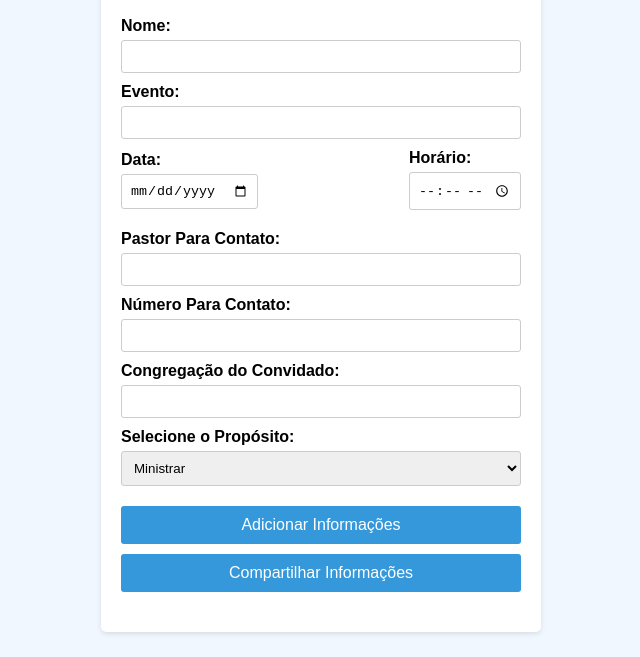
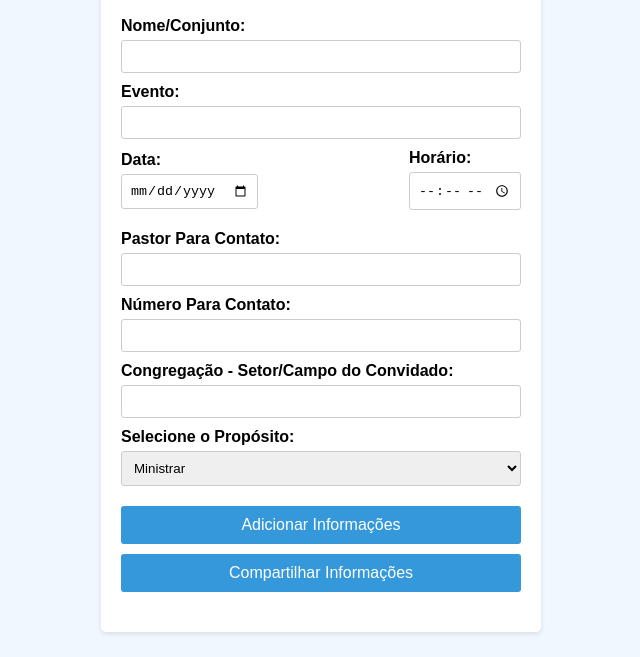
Before and after one commit to Daviddsn/solicitarconvite, a plain HTML site: page index.html in a window 1280 px wide. Shown: the part 143-800 px from the top of the page, without its empty margins (319-959 px from the left). Drawn offline with Linux system fonts and the light colour scheme.

Commit message:
correção do negrito

```diff
--- a/index.html
+++ b/index.html
@@ -10,7 +10,7 @@
     <div class="container">
         <h1>Formulário de Solicitação De Convite</h1>
         <form id="contact-form">
-            <label for="name">Nome:</label>
+            <label for="name">Nome/Conjunto:</label>
             <input type="text" id="name" name="name">
 
             <label for="event">Evento:</label>
@@ -33,7 +33,7 @@
             <label for="number">Número Para Contato:</label>
             <input type="tel" id="number" name="number">
 
-            <label for="congregation">Congregação do Convidado:</label>
+            <label for="congregation">Congregação - Setor/Campo do Convidado:</label>
             <input type="text" id="congregation" name="congregation">
 
             <label for="purpose">Selecione o Propósito:</label>
--- a/script.js
+++ b/script.js
@@ -38,7 +38,7 @@ document.addEventListener("DOMContentLoaded", function () {
         const header = `Solicitação de Convite - ${formattedDate}`;
 
         const messages = entries.map(function (entry) {
-            return `${header}%0A%0A<strong>Nome:</strong> ${entry.name}%0A<strong>Evento:</strong> ${entry.event}%0A<strong>Data:</strong> ${entry.date}%0A<strong>Horário:</strong> ${entry.time}%0A<strong>Pastor para Contato:</strong> ${entry.pastor}%0A<strong>Número para Contato:</strong> ${entry.number}%0A<strong>Congregação do Convidado:</strong> ${entry.congregation}%0A<strong>Propósito:</strong> ${entry.purpose}`;
+            return `${header}%0A%0A*Nome:* ${entry.name}%0A*Evento:* ${entry.event}%0A*Data:* ${entry.date}%0A*Horário:* ${entry.time}%0A*Pastor para Contato:* ${entry.pastor}%0A*Número para Contato:* ${entry.number}%0A*Congregação do Convidado:* ${entry.congregation}%0A*Propósito:* ${entry.purpose}`;
         });
 
         const fullMessage = messages.join("%0A%0A");
```
